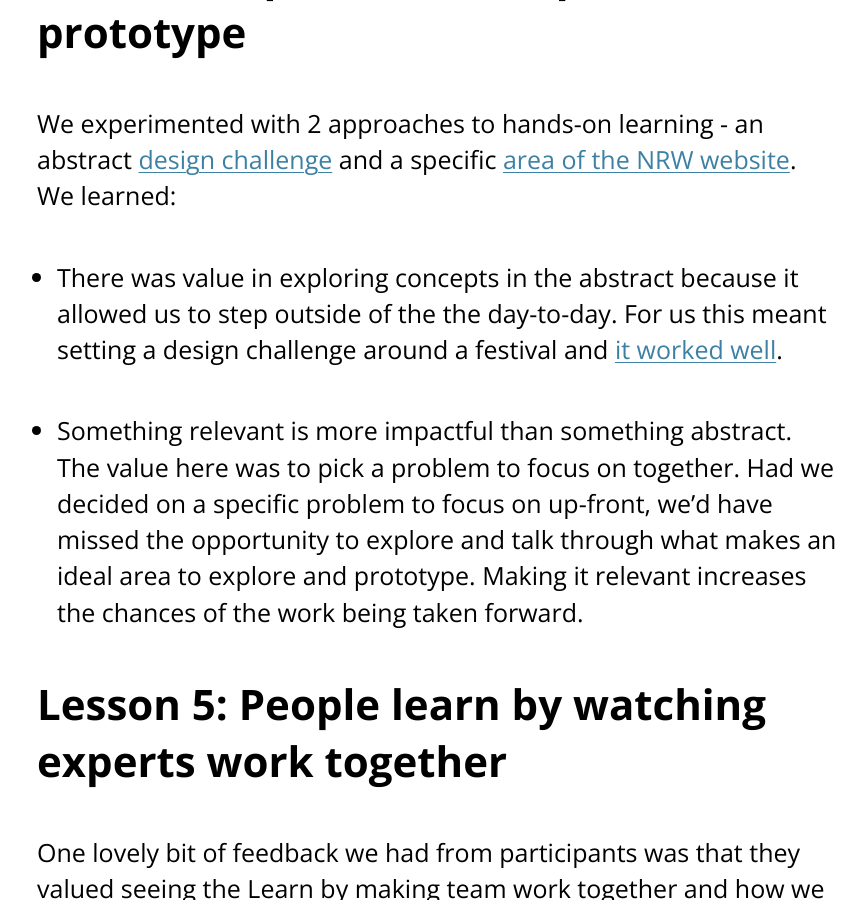
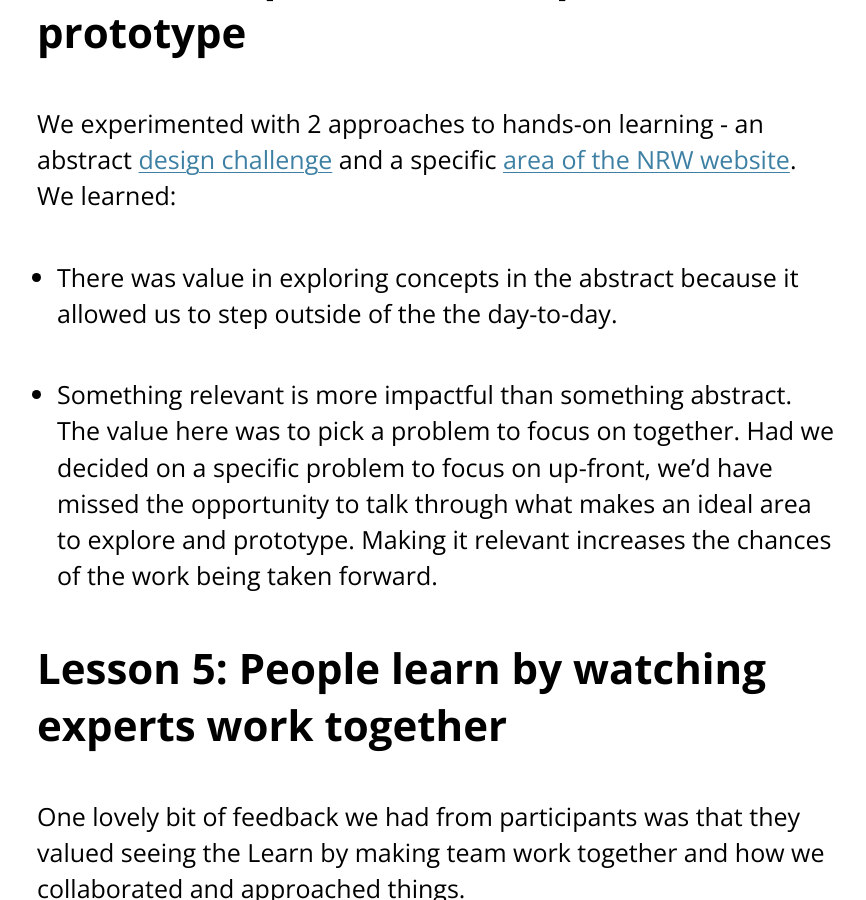
Before and after one commit to learnbymakingwales/learnbymakingwales.github.io, a Jekyll site: the page built from en/updates/_posts/2022-12-21-what-weve-learned.md, in a window 1280 px wide and 900 px high, scrolled down 4680 px. Shown: the whole window, without its empty margins (203-1069 px from the left). Built offline with Jekyll 4.4.1, drawn with Linux system fonts in a browser that asks for light colours.

Commit message:
Update 2022-12-21-what-weve-learned.md

```diff
--- a/en/updates/_posts/2022-12-21-what-weve-learned.md
+++ b/en/updates/_posts/2022-12-21-what-weve-learned.md
@@ -57,9 +57,9 @@ We ran a couple of sessions around user research:
 
 We experimented with 2 approaches to hands-on learning - an abstract [design challenge](https://learnbymaking.wales/en/resource/design-challenge.html) and a specific [area of the NRW website](https://naturalresources.wales/permits-and-permissions/?lang=en). We learned:
 
-* There was value in exploring concepts in the abstract because it allowed us to step outside of the the day-to-day. For us this meant setting a design challenge around a festival and [it worked well](https://learnbymaking.wales/en/updates/2022/11/25/week-seven.html).
+* There was value in exploring concepts in the abstract because it allowed us to step outside of the the day-to-day.
 
-* Something relevant is more impactful than something abstract. The value here was to pick a problem to focus on together. Had we decided on a specific problem to focus on up-front, we’d have missed the opportunity to explore and talk through what makes an ideal area to explore and prototype. Making it relevant increases the chances of the work being taken forward.
+* Something relevant is more impactful than something abstract. The value here was to pick a problem to focus on together. Had we decided on a specific problem to focus on up-front, we’d have missed the opportunity to talk through what makes an ideal area to explore and prototype. Making it relevant increases the chances of the work being taken forward.
 
 ## Lesson 5: People learn by watching experts work together
 
```
